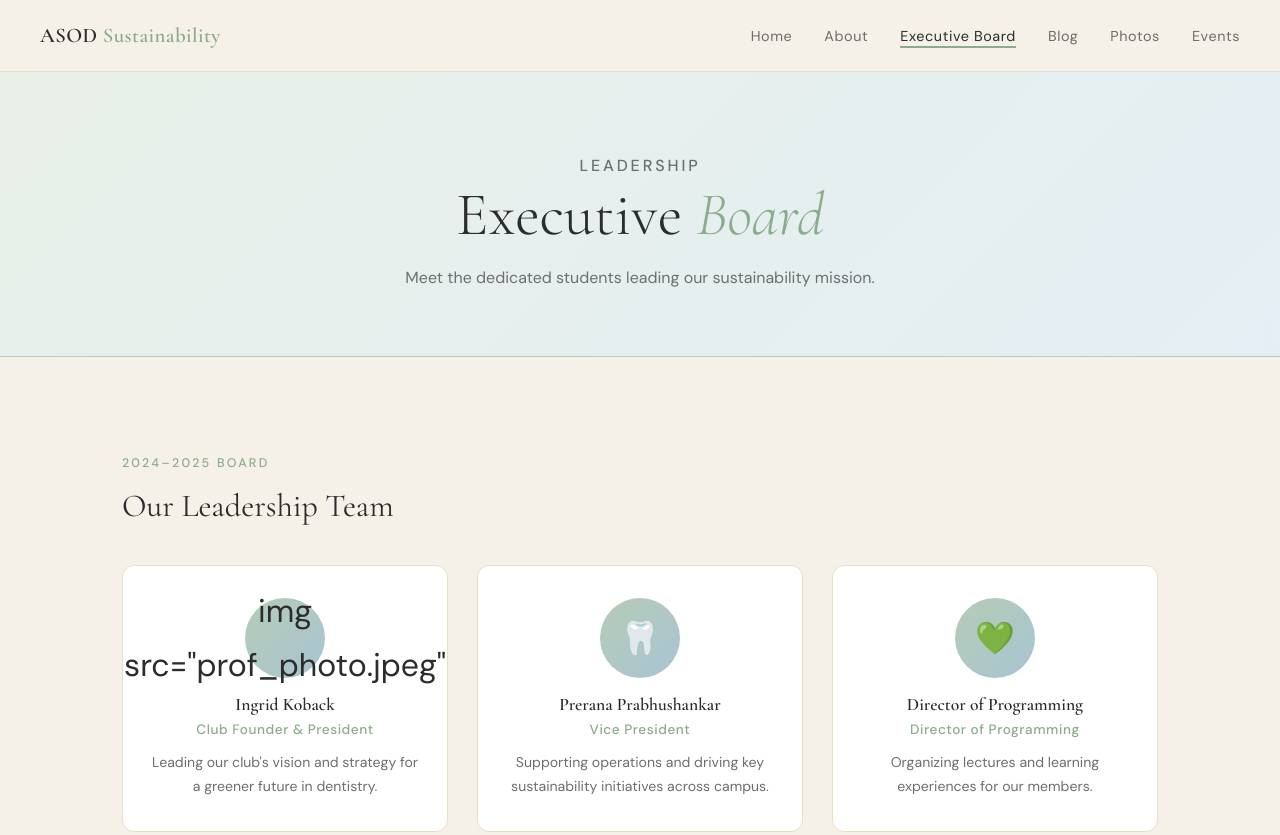
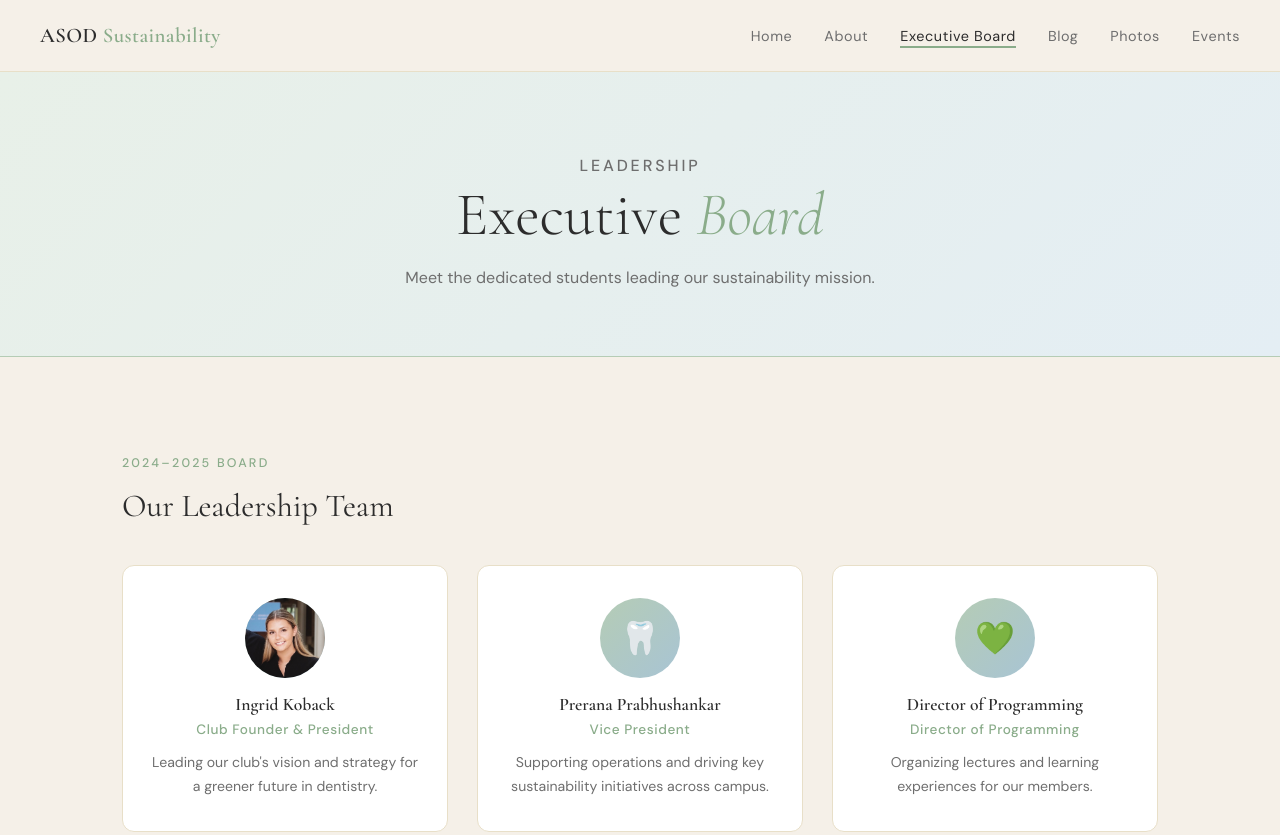
Before and after one commit to dentalsustainability-cpu/asoddentalsustainability, a plain HTML site: page board.html in a window 1280 px wide. Shown: the top 835 px of the page. Drawn offline with nearby package versions, Linux system fonts and the light colour scheme.

Commit message:
prof photo

```diff
--- a/board.html
+++ b/board.html
@@ -34,7 +34,7 @@
       <div class="board-grid">
 
         <div class="board-card">
-          <div class="board-avatar">img src="prof_photo.jpeg" </div>
+          <div class="board-avatar"><img src="prof photo.jpeg" alt="Ingrid Koback" /></div>
           <h3>Ingrid Koback</h3>
           <div class="role">Club Founder & President</div>
           <p>Leading our club's vision and strategy for a greener future in dentistry.</p>
--- a/styles.css
+++ b/styles.css
@@ -464,6 +464,13 @@ section { padding: 6rem 0; }
   display: flex; align-items: center; justify-content: center;
   font-size: 2rem;
   margin: 0 auto 1rem;
+  overflow: hidden;
+}
+
+.board-avatar img {
+  width: 100%;
+  height: 100%;
+  object-fit: cover;
 }
 
 .board-card h3 { font-size: 1.1rem; margin-bottom: 0.2rem; }
```
